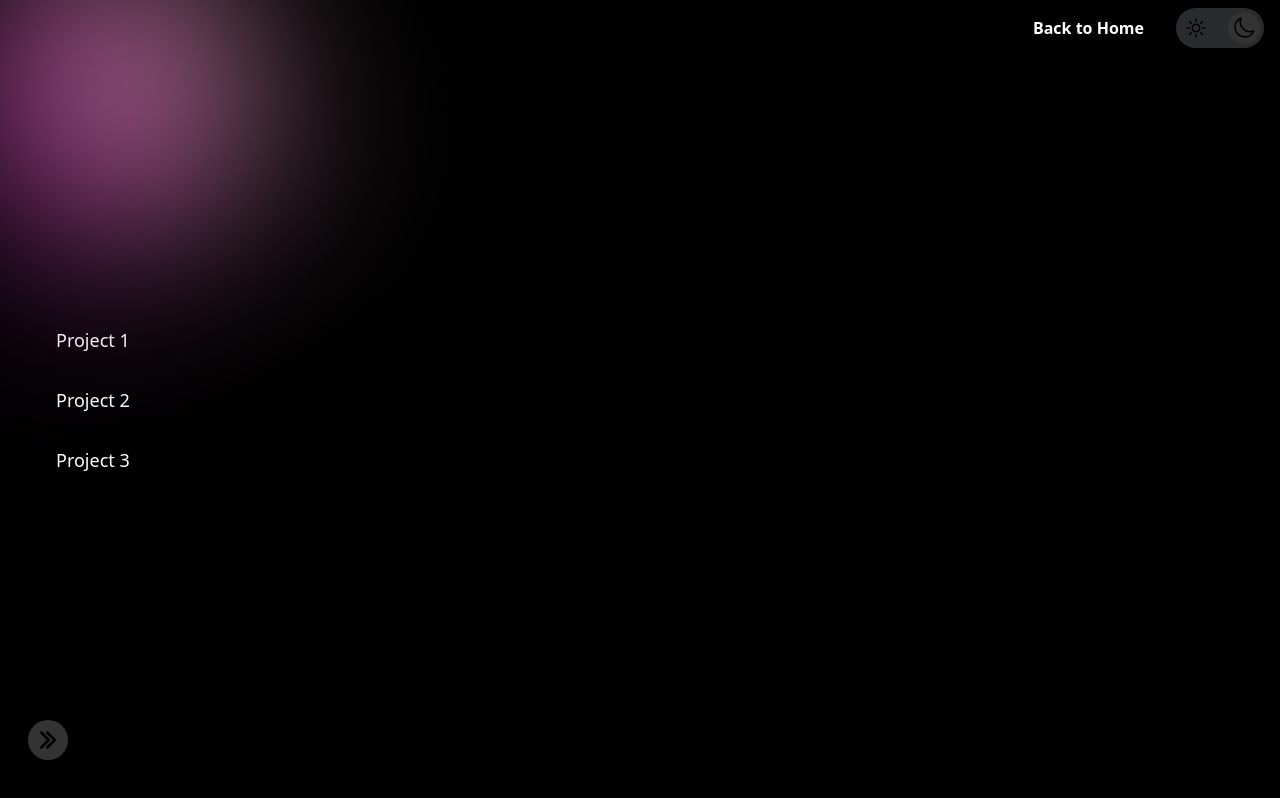
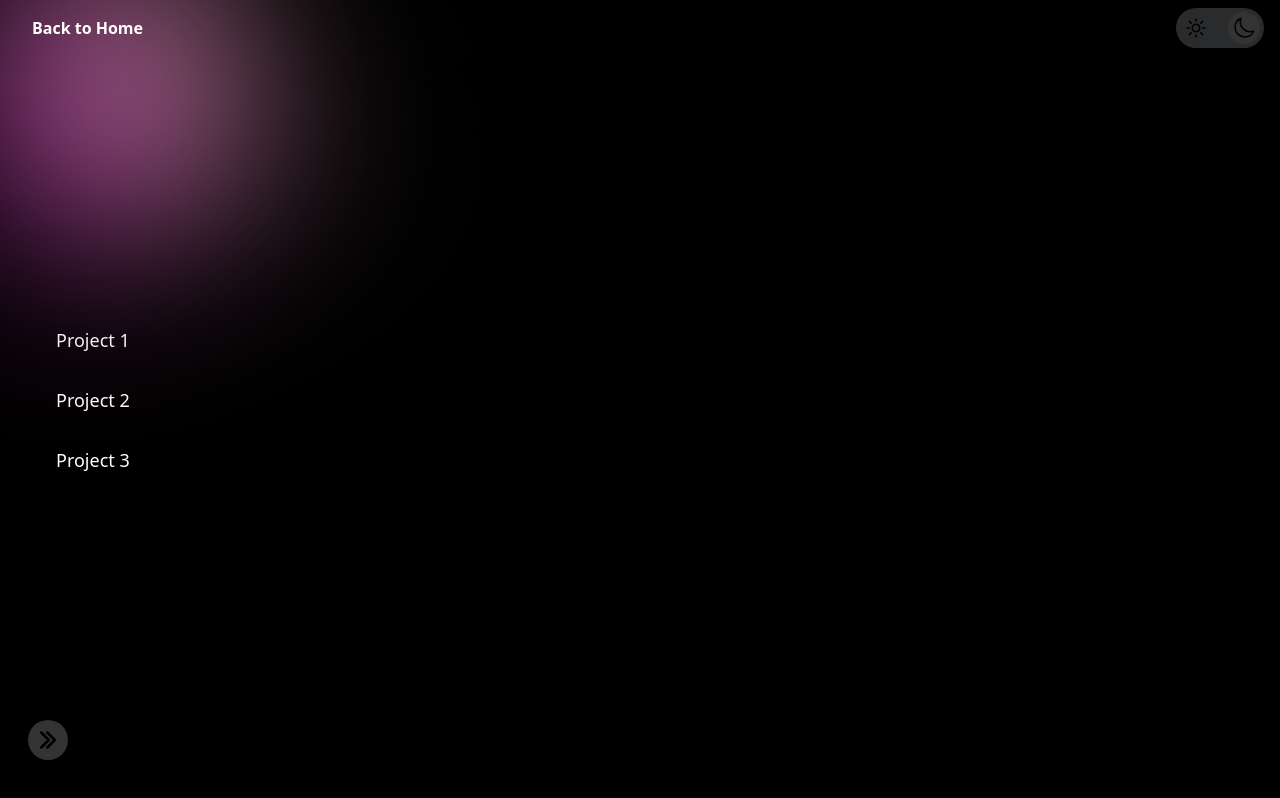
Before and after one commit to sing1176/Portfolio, a React (Create React App) app: page /projects in a window 1280 px wide. Built offline with nearby package versions, Linux system fonts and the light colour scheme.

Commit message:
restyled nav bar

```diff
--- a/src/components/BottomMenu.js
+++ b/src/components/BottomMenu.js
@@ -1,7 +1,7 @@
 import React from 'react';
 import { motion } from 'framer-motion';
 import { SocialIcon } from 'react-social-icons';
-import { useState, useEffect } from 'react';
+import { useState } from 'react';
 
 const BottomMenu = () => {
   const [isOpen, setIsOpen] = useState(false);
--- a/src/components/Nav.js
+++ b/src/components/Nav.js
@@ -19,7 +19,7 @@ const Nav = () => {
   const navLink = isHomePage ? '/projects' : '/portfolio';
 
   return (
-    <div className="absolute flex top-0 right-0 px-4 py-2 z-40">
+    <div className="absolute flex justify-between w-full top-0 right-0 px-4 py-2 z-40">
       <Link to={navLink}>
         <motion.button
           variants={buttonVariants}
--- a/src/components/Projects.js
+++ b/src/components/Projects.js
@@ -77,7 +77,7 @@ const Projects = () => {
               className="project-item"
               initial={{ opacity: 0, x: -50 }}
               animate={{ opacity: 1, x: 0 }}
-              transition={{ duration: 0.3 }}>
+              transition={{ duration: 1 }}>
               <motion.button
                 className={`p-4 flex flex-col items-center justify-center ${backgroundColor} ${textColor}`}
                 whileHover={{ scale: 1.1 }}
```
